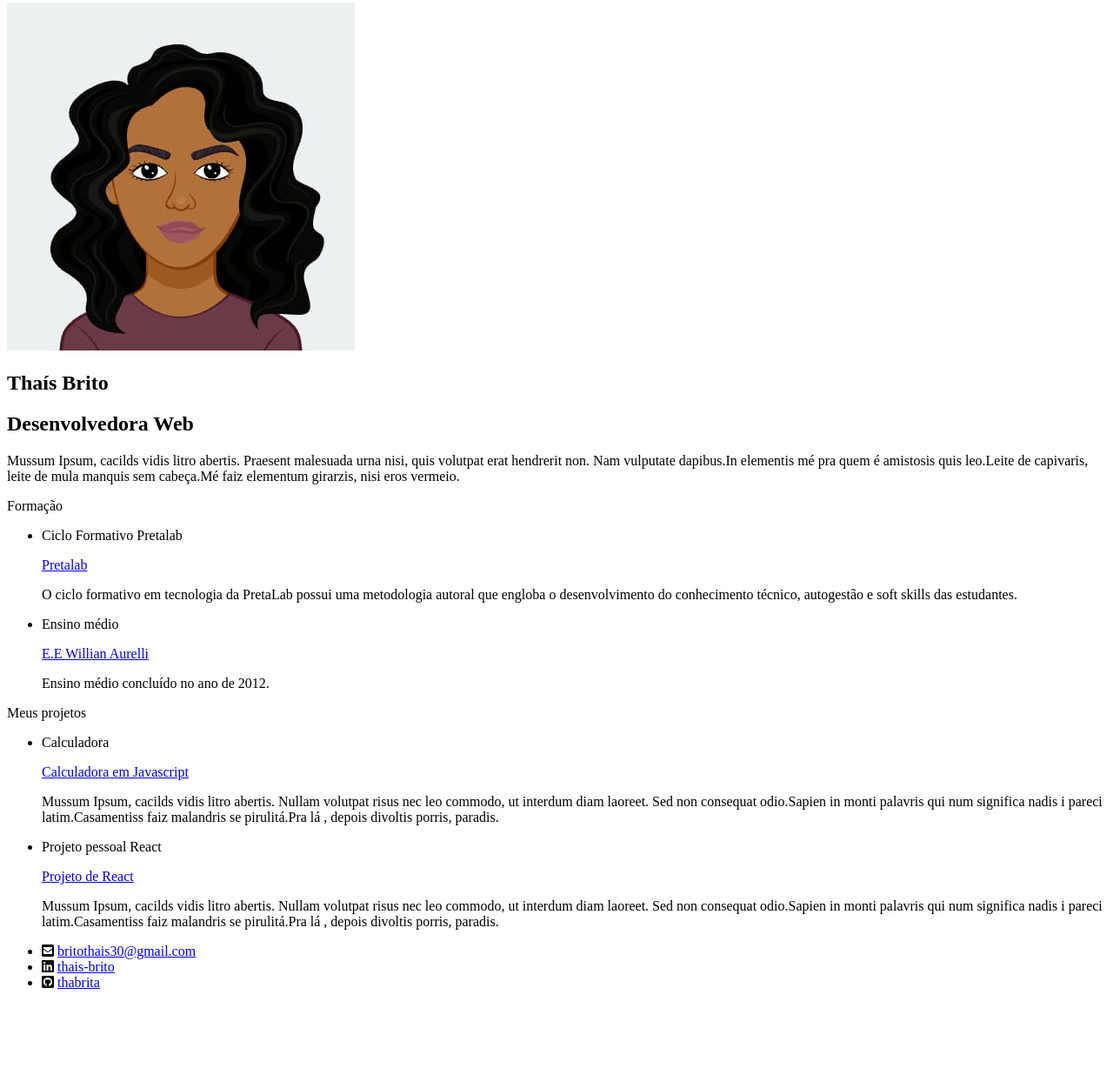
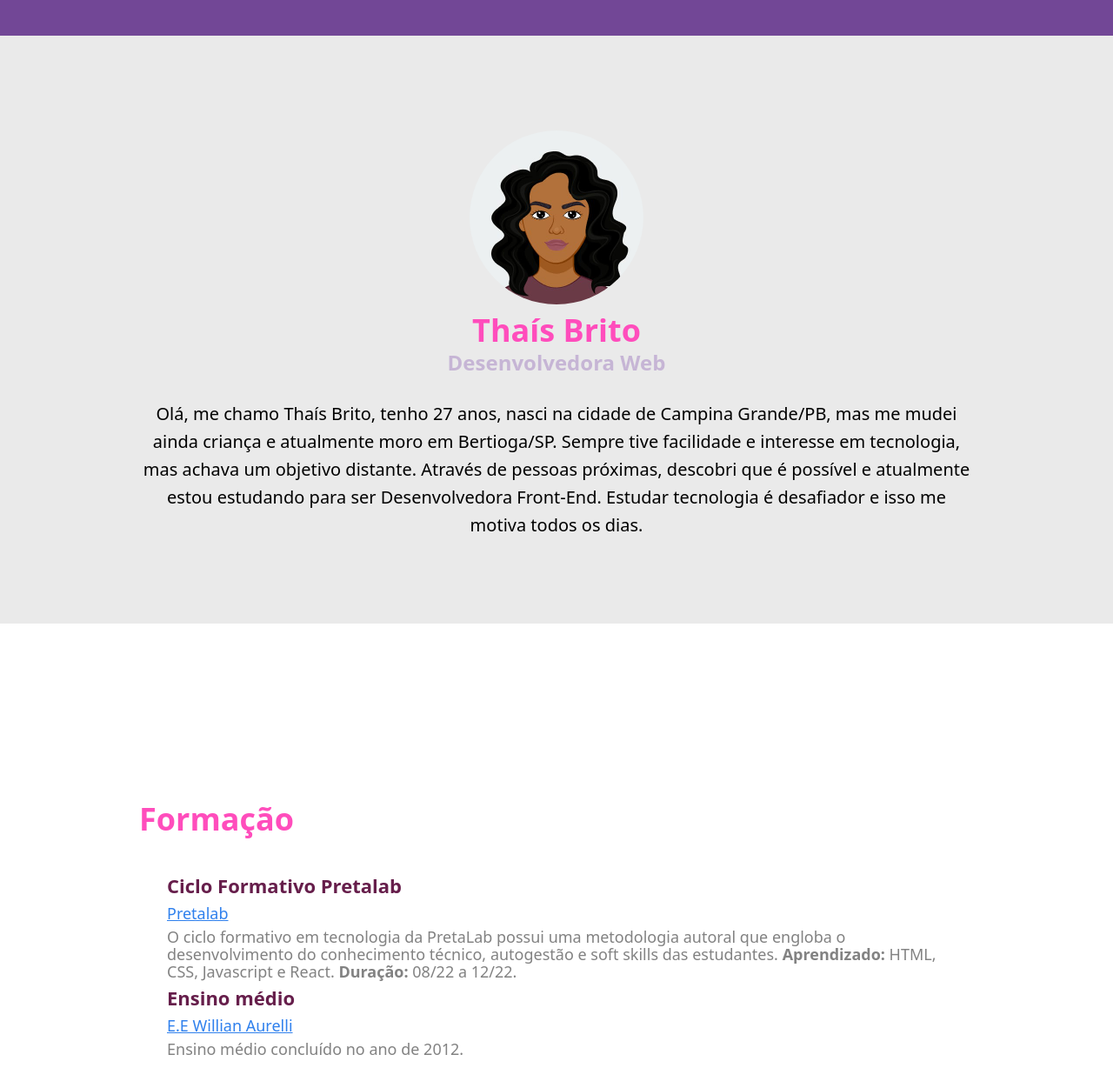
Before and after one commit to thabrita/portifolio-thais-brito-pretalab, a plain HTML site: page index.html in a window 1280 px wide. Shown: the part 83-1334 px from the top of the page at 87% size. Before the commit the page ends 1238 px from the top, so only its background shows below. Drawn offline with Linux system fonts and the light colour scheme.

Commit message:
subindo arquivo CSS do meu portifólio

```diff
--- a/index.html
+++ b/index.html
@@ -8,14 +8,15 @@
     <title>Portifólio Thaís Brito</title>
     <link rel="shortcut icon" href="img/foto-perfil.jpeg">
     <script src="https://use.fontawesome.com/releases/v5.15.3/js/all.js" data-auto-replace-svg="nest"></script>
+    <link rel="stylesheet" href="style.css">
 </head>
 
 <body>
 
-    <header>
+    <header class="header-menu">
         <!-- Este é o cabeçalho do site -->
         <nav>
-            <ul>
+            <ul class="lista-menu">
                 <li>
                     <a href="#formacao">Formação</a>
                 </li>
@@ -33,101 +34,113 @@
 
     <main>
         <!-- Este é o corpo do site -->
-        <section>
+        <section class="principal">
+            <div class="subcontainer-principal container">
                 <div>
                     <img src="img/foto-perfil.jpeg">
                 </div>
 
                 <div>
-                <h1>Thaís Brito</h1>
-                <h2>Desenvolvedora Web</h2>
+                    <h1 class="nome-completo">Thaís Brito</h1>
+                    <h2 class="profissao">Desenvolvedora Web</h2>
                 </div>
 
-            <div>
+                <div class="texto-sobre">
                     <p>
-                Mussum Ipsum, cacilds vidis litro abertis. Praesent malesuada urna nisi, quis volutpat erat hendrerit
-                non. Nam vulputate dapibus.In elementis mé pra quem é amistosis quis leo.Leite de capivaris, leite de
-                mula manquis sem cabeça.Mé faiz elementum girarzis, nisi eros vermeio.
+                        Olá, me chamo Thaís Brito, tenho 27 anos, nasci na cidade de Campina Grande/PB, mas me mudei
+                        ainda criança e atualmente moro em Bertioga/SP. Sempre tive facilidade e interesse em
+                        tecnologia, mas achava um objetivo distante. Através de pessoas próximas, descobri que é
+                        possível e atualmente estou estudando para ser Desenvolvedora Front-End. Estudar tecnologia é
+                        desafiador e isso me motiva todos os dias.
                     </p>
+                </div>
             </div>
         </section>
 
-        <section id="formacao">
+        <section class="formacao" id="formacao">
+            <div class="container section-lista">
                 <div>
-                Formação
+                    <h3 class="topico-principal">Formação</h3>
                 </div>
                 <div>
-                <ul>
+                    <ul class="lista-item">
                         <li>
-                        <p>Ciclo Formativo Pretalab</p>
-                        <a href="https://www.pretalab.com/formacao" target="_blank">Pretalab</a>
-                        <p>
+                            <p class="lista-titulo">Ciclo Formativo Pretalab</p>
+                            <a href="https://www.pretalab.com/formacao" target="_blank" class="lista-local">Pretalab</a>
+                            <p class="lista-descricao">
                                 O ciclo formativo em tecnologia da PretaLab possui uma metodologia autoral que
                                 engloba o desenvolvimento do conhecimento técnico, autogestão e soft skills das
-                            estudantes.
+                                estudantes. <b>Aprendizado:</b> HTML, CSS, Javascript e React. <b>Duração:</b> 08/22 a 12/22.
                             </p>
                         </li>
 
                         <li>
-                        <p>Ensino médio</p>
-                        <a href="http://www.educacao.sp.gov.br/cgrh/escolas/william-aureli/" target="_blank">E.E Willian
+                            <p class="lista-titulo">Ensino médio</p>
+                            <a href="http://www.educacao.sp.gov.br/cgrh/escolas/william-aureli/" target="_blank"
+                                class="lista-local">E.E Willian
                                 Aurelli</a>
-                        <p>
+                            <p class="lista-descricao">
                                 Ensino médio concluído no ano de 2012.
                             </p>
                         </li>
                     </ul>
                 </div>
+            </div>
         </section>
 
-        <section id="projetos">
+        <section class="projetos" id="projetos">
+            <div class="container section-lista">
                 <div>
-                Meus projetos
+                    <h3 class="topico-principal">Meus projetos</h3>
                 </div>
-            <div>
+                <div class="lista-item">
                     <ul>
                         <li>
-                        <p>Calculadora</p>
-                        <a href="#" target="_blank">Calculadora em Javascript</a>
-                        <p>
+                            <p class="lista-titulo">Calculadora</p>
+                            <a href="#" target="_blank" class="lista-local">Calculadora em Javascript</a>
+                            <p class="lista-descricao">
                                 Mussum Ipsum, cacilds vidis litro abertis. Nullam volutpat risus nec leo commodo, ut
                                 interdum diam laoreet. Sed non consequat odio.Sapien in monti palavris qui num significa
-                            nadis i pareci latim.Casamentiss faiz malandris se pirulitá.Pra lá , depois divoltis porris,
+                                nadis i pareci latim.Casamentiss faiz malandris se pirulitá.Pra lá , depois divoltis
+                                porris,
                                 paradis.
                             </p>
                         </li>
 
                         <li>
-                        <p>Projeto pessoal React</p>
-                        <a href="#" target="_blank">Projeto de React</a>
-                        <p>
+                            <p class="lista-titulo">Projeto pessoal React</p>
+                            <a href="#" target="_blank" class="lista-local">Projeto de React</a>
+                            <p class="lista-descricao">
                                 Mussum Ipsum, cacilds vidis litro abertis. Nullam volutpat risus nec leo commodo, ut
                                 interdum diam laoreet. Sed non consequat odio.Sapien in monti palavris qui num significa
-                            nadis i pareci latim.Casamentiss faiz malandris se pirulitá.Pra lá , depois divoltis porris,
+                                nadis i pareci latim.Casamentiss faiz malandris se pirulitá.Pra lá , depois divoltis
+                                porris,
                                 paradis.
                             </p>
                         </li>
                     </ul>
                 </div>
+            </div>
         </section>
 
     </main>
 
-    <footer>
+    <footer class="footer" id="contato">
         <!-- Este é o rodapé do site -->
-        <div id="contato">
-            <ul>
+        <div class="container-footer">
+            <ul class="lista-footer">
                 <li>
-                    <i class="fas fa-envelope-square"></i>
-                    <a href="mailto:britothais30@gmail.com">britothais30@gmail.com</a>
+                    <i class="fas fa-envelope-square estilo-icon"></i>
+                    <a href="mailto:britothais30@gmail.com" target="_blank" class="links">britothais30@gmail.com</a>
                 </li>
                 <li>
-                    <i class="fab fa-linkedin"></i>
-                    <a href="https://www.linkedin.com/in/tha%C3%ADs-brito-02774111a/" target="_blank">thais-brito</a>
+                    <i class="fab fa-linkedin estilo-icon"></i>
+                    <a href="https://www.linkedin.com/in/tha%C3%ADs-brito-02774111a/" target="_blank"
+                        class="links">thais-brito</a>
                 </li>
                 <li>
-                    <i class="fab fa-github-square"></i>
-                    <a href="https://github.com/thabrita" target="_blank">thabrita</a>
+                    <i class="fab fa-github-square estilo-icon"></i>
+                    <a href="https://github.com/thabrita" target="_blank" class="links">thabrita</a>
                 </li>
             </ul>
         </div>
--- /dev/null
+++ b/style.css
@@ -0,0 +1,180 @@
+*{
+    margin: 0;
+    padding: 0;
+    outline: 0;
+}
+
+body{
+    font-family: system-ui, -apple-system, BlinkMacSystemFont, 'Segoe UI', Roboto, Oxygen, Ubuntu, Cantarell, 'Open Sans', 'Helvetica Neue', sans-serif;
+    margin: 0;
+}
+
+li{
+    list-style: none;
+}
+
+.header-menu{
+    display: flex;
+    position: fixed;
+    width: 100%;
+    height: 60px;
+    padding: 8px;
+    padding-bottom: 32px;
+    padding-top: 32px;
+    background-color: #724796;
+}
+
+.header-menu nav{
+    display: flex;
+    justify-content: flex-end;
+    width: 100%;
+}
+
+.lista-menu{
+    display: flex;
+    justify-content: space-evenly;
+    width: 50%;
+    align-items: center;
+}
+
+.lista-menu li>a{
+    color: #fff;
+    font-size: 18px;
+    text-decoration: inherit;
+}
+
+.principal{
+    height: 100vh;
+    display: flex;
+    background-color: #eaeaea;
+}
+
+.subcontainer-principal{
+    display: flex;
+    flex-direction: column;
+    justify-content: center;
+    align-items: center;
+    text-align: center;
+    margin-bottom: 15px;
+}
+
+.container{
+    margin-right: auto;
+    margin-left: auto;
+    margin-top: 200px;
+    max-width: 960px;
+    padding-right: 10px;
+    padding-left: 10px;
+    width: 100%;
+}
+
+.nome-completo{
+    font-size: 36px;
+    color: #ff4dbc;
+    font-weight: 700;
+    height: 45px;
+}
+
+.profissao{
+    color: #c6b5d5;
+    height: 60px;
+}
+
+.texto-sobre{
+    font-size: 20px;
+    line-height: 32px;
+    margin-bottom: 50px;
+}
+
+.section-lista{
+    display: flex;
+    flex-direction: column;
+    margin-bottom: 200px;
+}
+
+.topico-principal{
+    font-size: 36px;
+    color: #ff4dbc;
+}
+
+.lista-item{
+    padding: 32px;
+}
+
+.lista-titulo{
+    margin-bottom: 5px;
+    margin-top: 5px;
+    font-size: 22px;
+    color: #661e4b;
+    font-weight: 700;
+}
+
+.lista-local{
+    font-size: 18px;
+    color: #2f80ed;
+}
+
+.lista-descricao{
+    font-size: 18px;
+    margin-top: 5px;
+    line-height: 20px;
+    color: #828282;
+    font-weight: 300;
+}
+
+.lista-item ul li{
+    margin-bottom: 32px;
+}
+
+.formacao{
+    background-color: #fff;
+    display: flex;
+    flex-direction: column;
+}
+
+.projetos{
+    background-color: #eaeaea;
+    display: flex;
+    flex-direction: column;
+}
+
+.container-footer{
+    margin-right: auto;
+    margin-left: auto;
+    max-width: 960px;
+    padding-right: 10px;
+    padding-left: 10px;
+    width: 100%;
+}
+
+.footer{
+    background-color: #724796;
+    height: 550px;
+    display: flex;
+    align-items: center;
+}
+
+.estilo-icon{
+    font-size: 32px;
+    margin-right: 10px;
+}
+
+.links{
+    text-decoration: none;
+    color: white;
+}
+
+.lista-footer li{
+    color: #ffff;
+    font-weight: 700;
+    font-size: 18px;
+    margin-bottom: 16px;
+    display: flex;
+    align-items: center;
+}
+
+img{
+    border-radius: 50%;
+    width: 200px;
+    height: 200px;
+}
```
Lines whose indentation alone changed are shown as unchanged.
